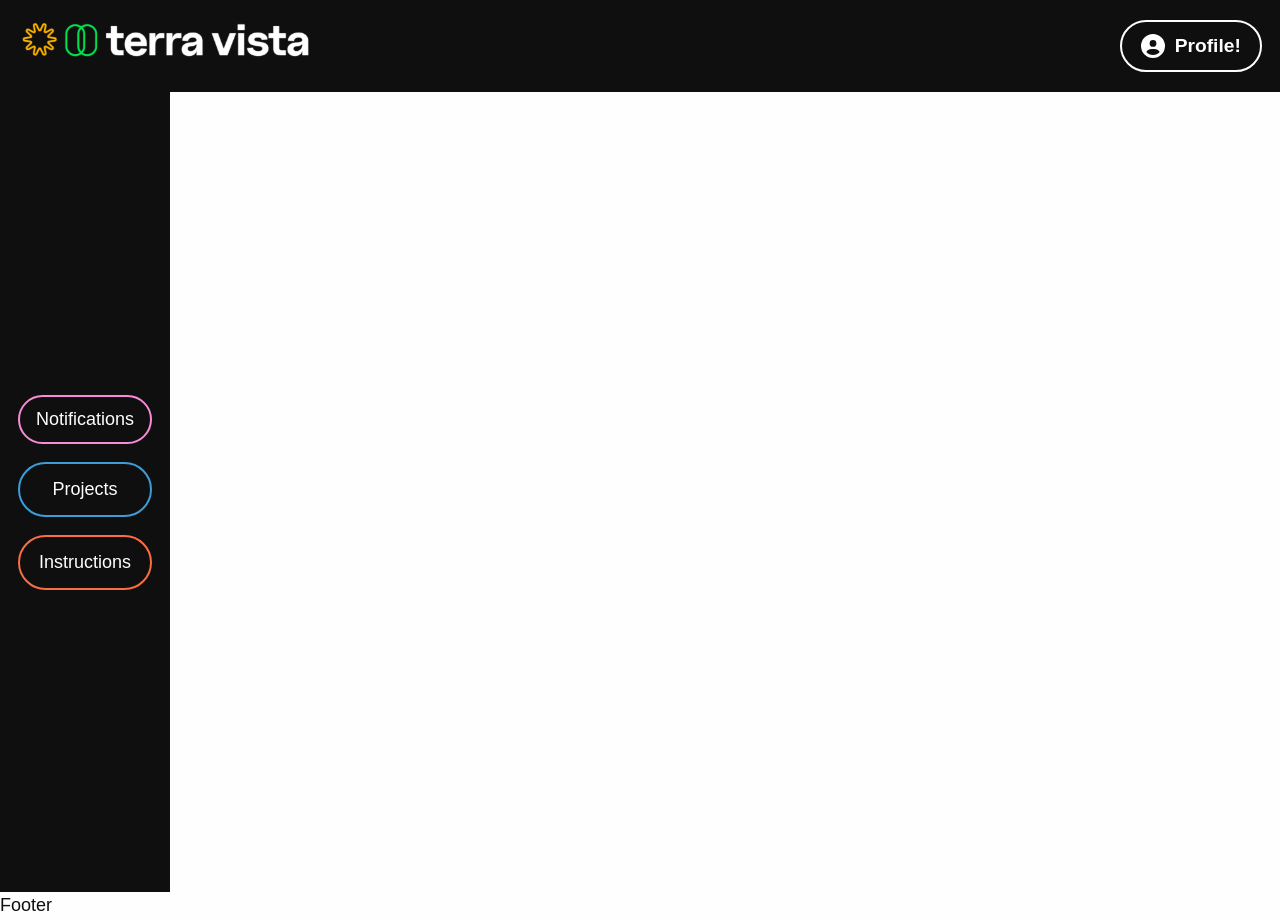
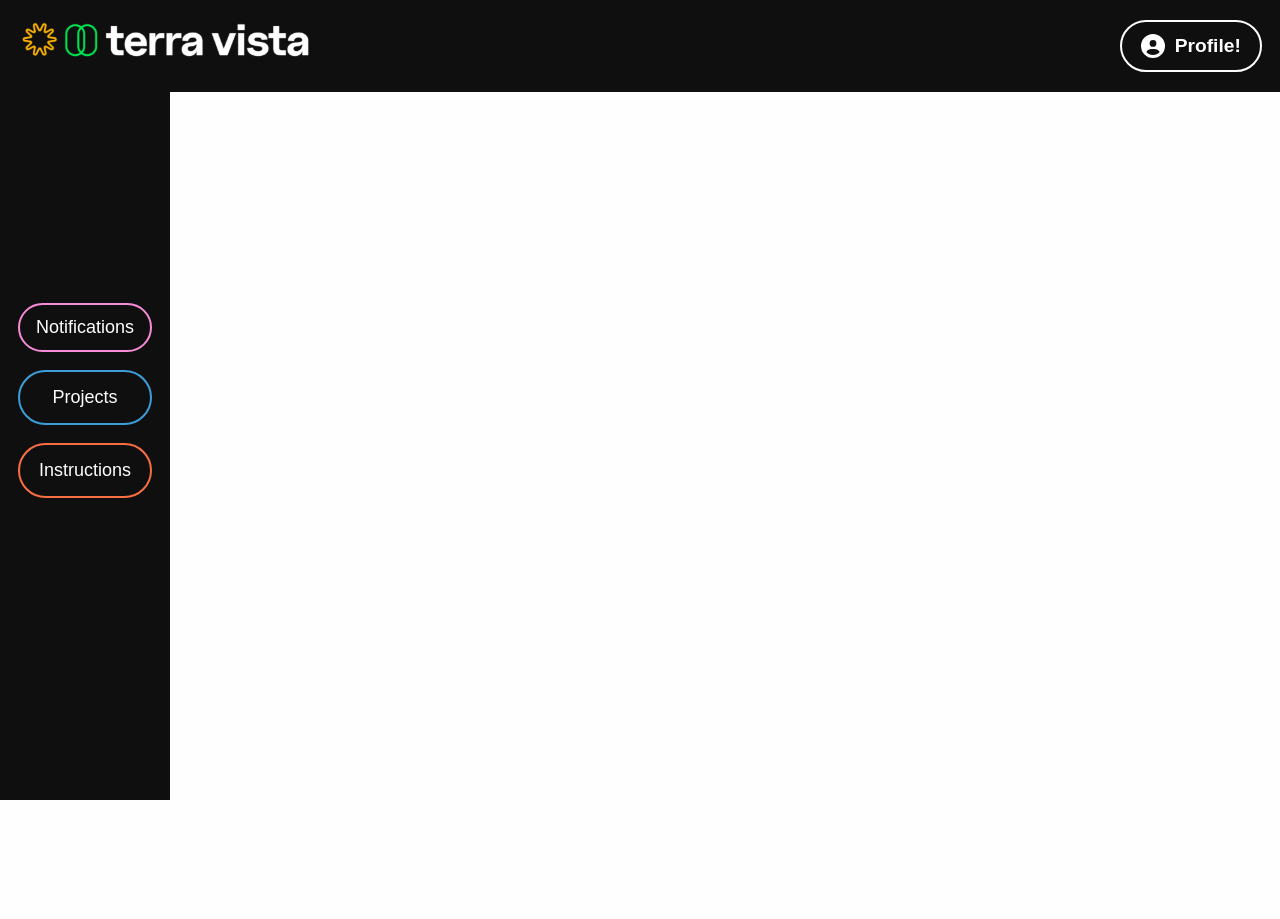
Before and after one commit to crdalila/Terra_Vista, a React (Vite) app in the folder client/: page / in a window 1280 px wide. After the commit the page ends 800 px from the top, so only its background shows below. Built offline with nearby package versions, Linux system fonts and the light colour scheme; a web font is replaced by a local one.

Commit message:
navbars positions

```diff
--- a/client/src/components/navbar/Navbar.css
+++ b/client/src/components/navbar/Navbar.css
@@ -3,6 +3,12 @@
     background-color: var(--text-color);
     color: var(--main-color);
     padding: 1em;
+}
+
+.top-nav {
+    position: fixed;
+    width: 100vw;
+    z-index: 1;
 }
 
 .top-nav ul {
@@ -40,6 +46,11 @@
 .aside-nav {
     width: fit-content;
     height: 100vh;
+    position: absolute;
+    top: 0;
+    left: 0;
+
+    z-index: 0;
 }
 
 .aside-nav ul {
```
